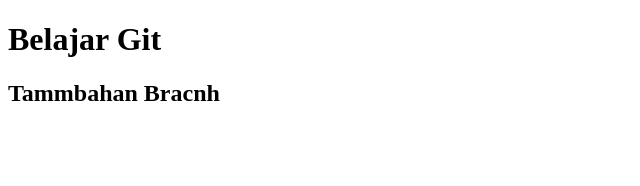
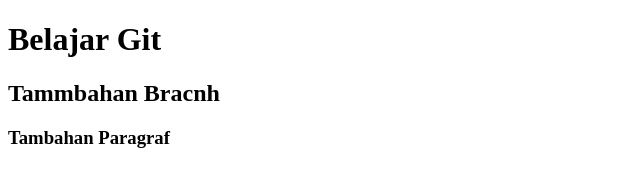
Before and after one commit to MaouDiablo/bdt17, a plain HTML site: page index.html in a window 1280 px wide. Shown: the whole page, without its empty margins (0-640 px from the left). Drawn offline with Linux system fonts and the light colour scheme.

Commit message:
added new paragraf

```diff
--- a/index.html
+++ b/index.html
@@ -7,5 +7,6 @@
 <body>
 	<h1>Belajar Git</h1>
 	<h2>Tammbahan Bracnh</h2>
+	<h3>Tambahan Paragraf</h3>
 </body>
 </html>
```
